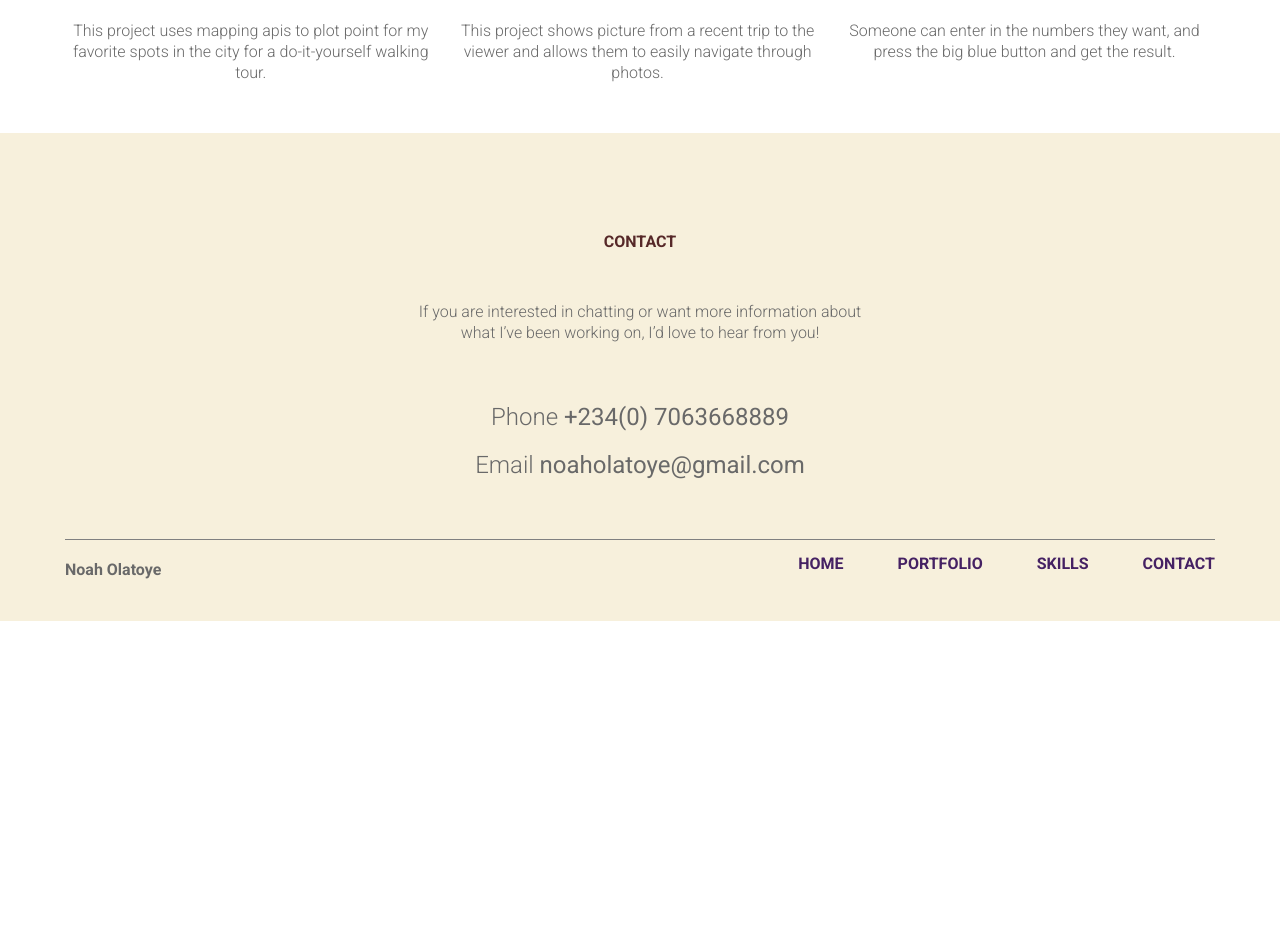
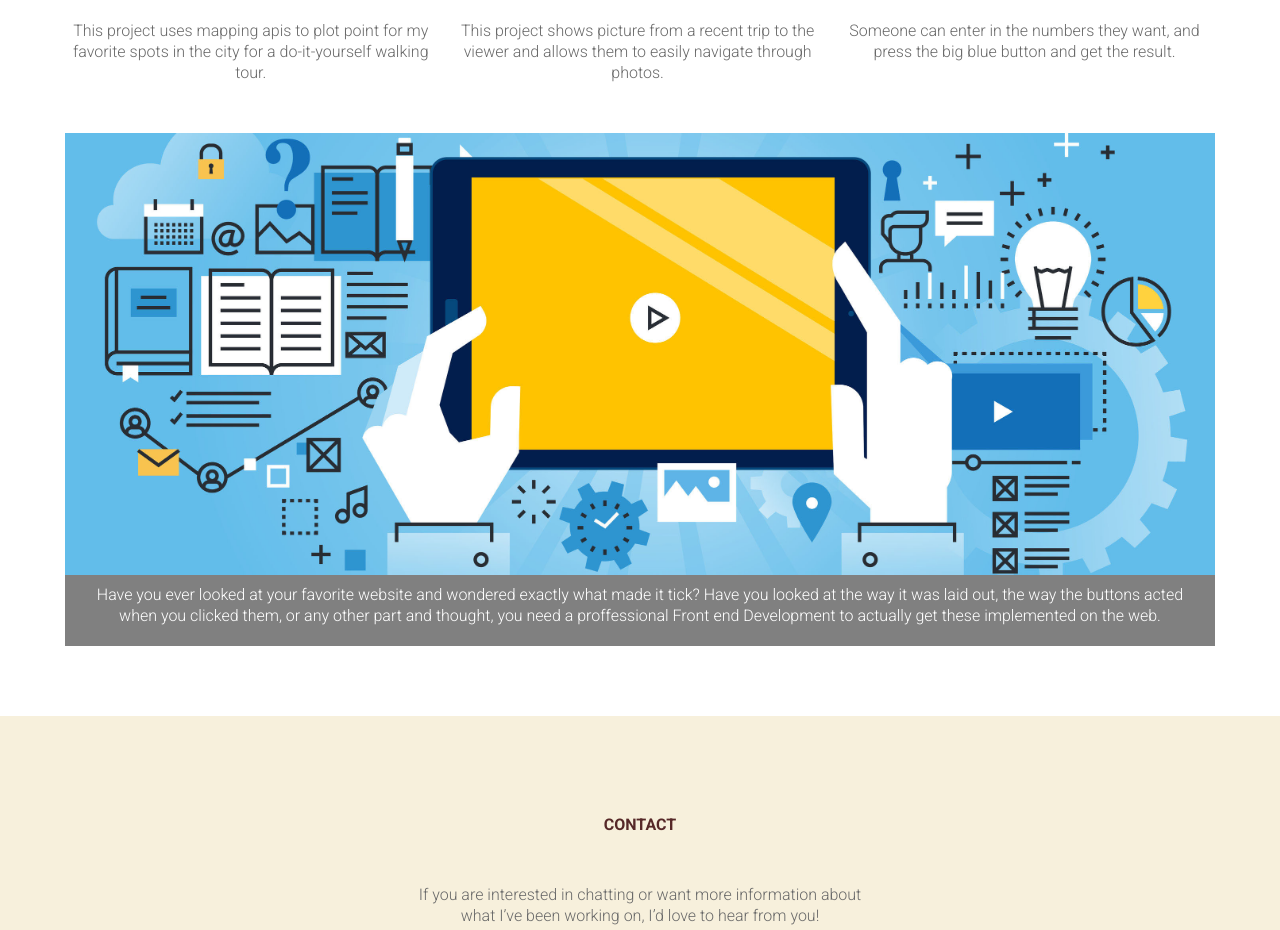
Before and after one commit to noaholatoye/Project-2, a plain HTML site: page index.html in a window 1280 px wide. Shown: the part 1300-2230 px from the top of the page. Before the commit the page ends 1921 px from the top, so only its background shows below. Drawn offline with Linux system fonts and the light colour scheme.

Commit message:
Skills Nav
Added skills section

```diff
--- a/css/style.css
+++ b/css/style.css
@@ -80,6 +80,20 @@ p{
 
 .paragraph{
 	margin-bottom: 50px;
+}
+
+.skills_img{
+	width: 100%;
+	margin-bottom: -15px;
+}
+
+.skills_text{
+	padding: 20px 15px 20px 15px;
+	background-color: grey;
+	margin-top: 0;
+	margin-bottom: 70px;
+	color: #fff;
+	font-size: 1em;
 }
 
 .footer-contact{
--- a/index.html
+++ b/index.html
@@ -17,7 +17,7 @@
 				<ul class="main-nav clearfix">
 					<li class="home"><a href="#">Home</a></li>
 					<li class="portfolio"><a href="#portfolio">Portfolio</a></li>
-					<li class="skills"><a href="#">Skills</a></li>
+					<li class="skills"><a href="#skills">Skills</a></li>
 					<li class="contact"><a href="#contact">Contact</a></li>
 				</ul>
 
@@ -66,6 +66,11 @@
 					<h3>Calculator</h3>
 					<p class="paragraph">Someone can enter in the numbers they want, and press the big blue button and get the result.</p>
 				</nav><!-- Calculator -->
+
+				<nav id="skills">
+					<img class="skills_img" src="img/skills.jpg" alt="skills">
+					<p class="skills_text">Have you ever looked at your favorite website and wondered exactly what made it tick? Have you looked at the way it was laid out, the way the buttons acted when you clicked them, or any other part and thought, you need a proffessional Front end Development to actually get these implemented on the web.</p>
+				</nav>
 			</div><!-- Main Content -->
 		</div><!-- wrap-content-->
 
@@ -84,7 +89,7 @@
 					<ul class="main-nav footer-nav">
 						<li class="home"><a href="#">Home</a></li>
 						<li class="portfolio"><a href="#portfolio">Portfolio</a></li>
-						<li class="skills"><a href="#">Skills</a></li>
+						<li class="skills"><a href="#skills">Skills</a></li>
 						<li class="contact"><a href="#contact">Contact</a></li>
 					</ul>
 				</div><!-- Mobile First Menu -->
```
Also changed, not shown: img/skills.jpg (added), 2 other files.
